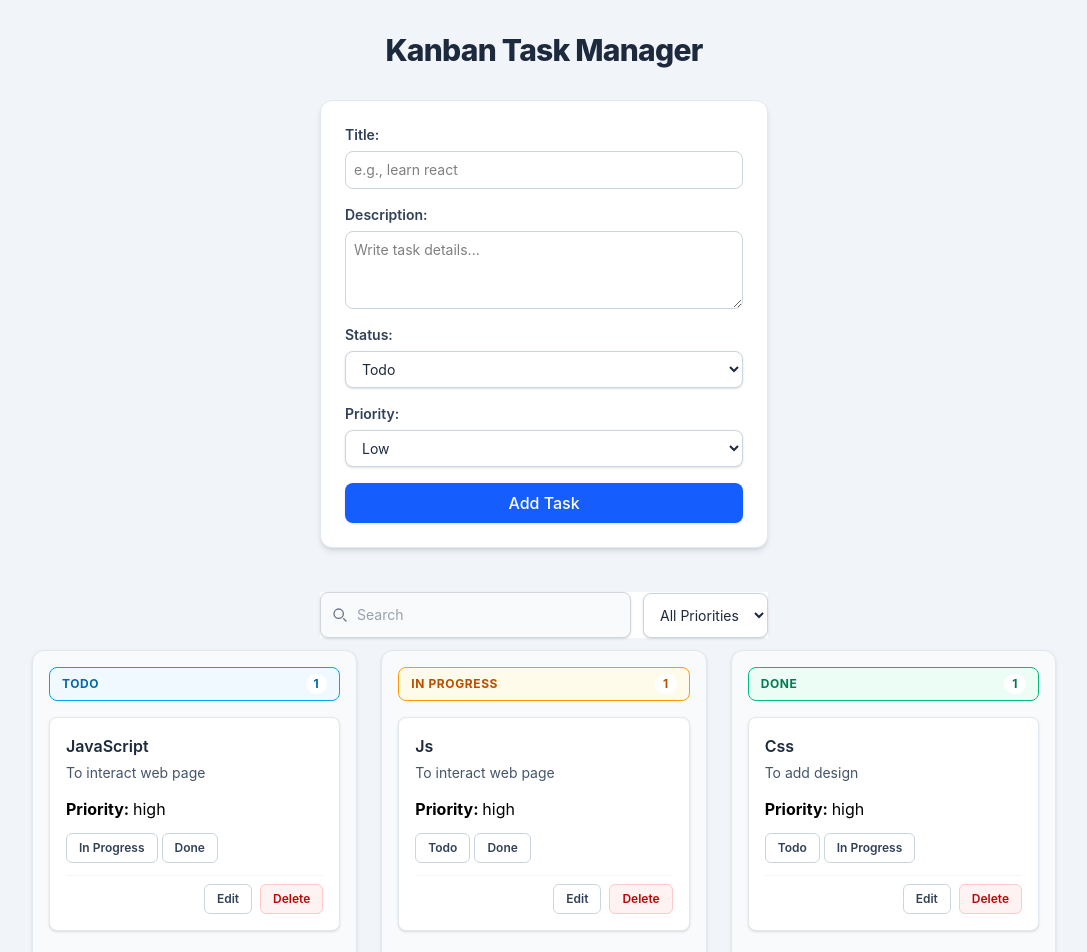
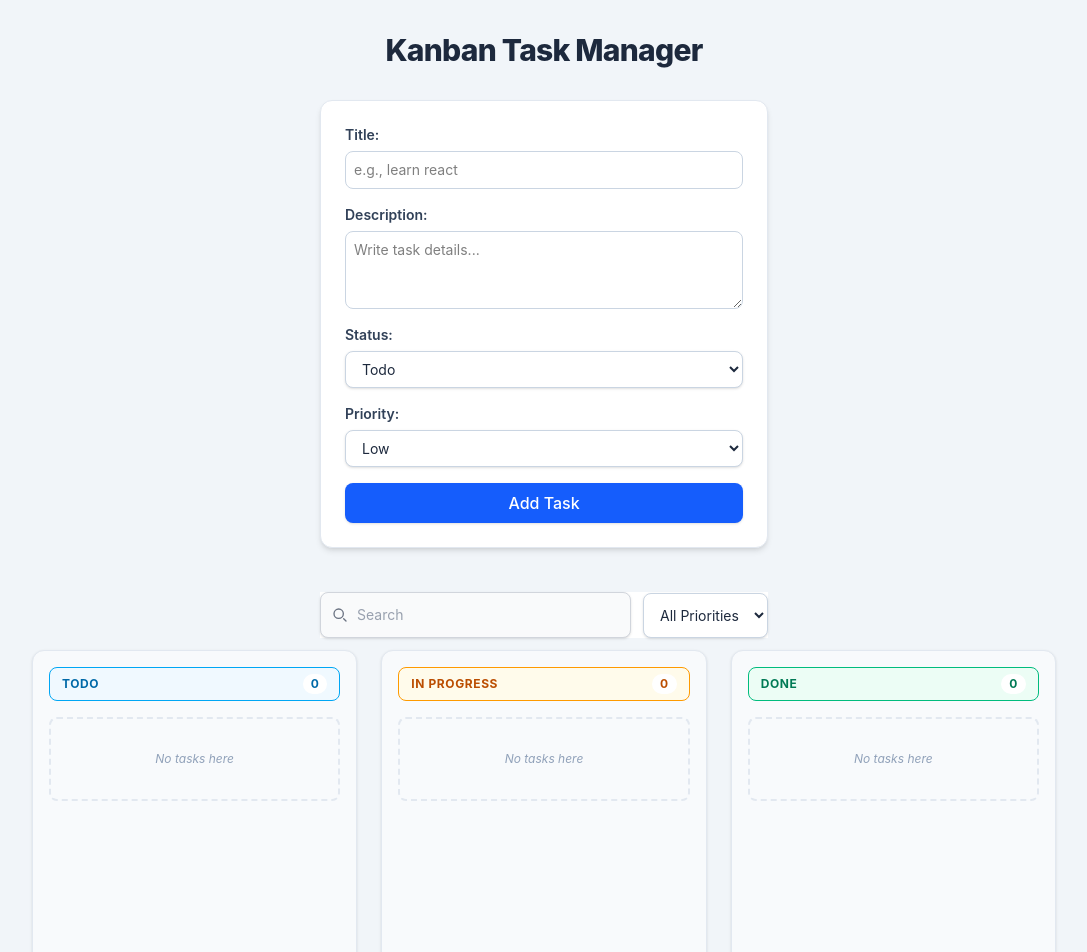
Before and after one commit to Kylian1592005/TaskFlow-Pro, a React (Vite) app: page / in a window 1280 px wide. Shown: the top 952 px of the page, without its empty margins (96-1183 px from the left). Built offline with nearby package versions, Linux system fonts and the light colour scheme.

Commit message:
feat: implement local storage for task data and update state management

```diff
--- a/src/App.jsx
+++ b/src/App.jsx
@@ -1,4 +1,4 @@
-import { useState } from "react";
+import { useEffect, useState } from "react";
 import TaskForm from "./components/TaskForm";
 import SearchFilter from "./components/SearchFilter";
 import KanbanBoard from "./components/KanbanBoard";
@@ -17,29 +17,14 @@ function App() {
   const [search, setSearch] = useState("");
   const [priority, setPriority] = useState("");
 
-  const [showData, setShowData] = useState([
-    {
-      id: 1,
-      title: "JavaScript",
-      description: "To interact web page",
-      status: "todo",
-      priority: "high",
-    },
-    {
-      id: 2,
-      title: "Js",
-      description: "To interact web page",
-      status: "in-progress",
-      priority: "high",
-    },
-    {
-      id: 3,
-      title: "Css",
-      description: "To add design",
-      status: "done",
-      priority: "high",
-    },
-  ]);
+  const [showData, setShowData] = useState(() => {
+    const getItem = localStorage.getItem("tasks");
+    return getItem ? JSON.parse(getItem) : [];
+  });
+
+  useEffect(() => {
+    localStorage.setItem("tasks", JSON.stringify(showData));
+  }, [showData]);
 
   const submitForm = (e) => {
     e.preventDefault();
@@ -140,7 +125,7 @@ function App() {
       <TaskForm
         submitForm={submitForm}
         formInput={formInput}
-        onInputChange={handleInputChange}
+        handleInputChange={handleInputChange}
         editId={editId}
       />
 
```
